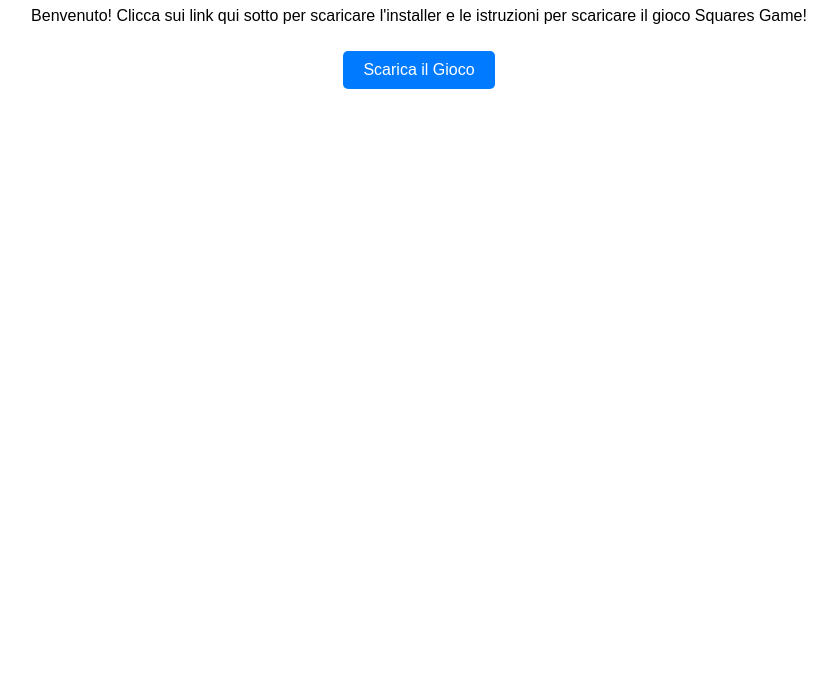
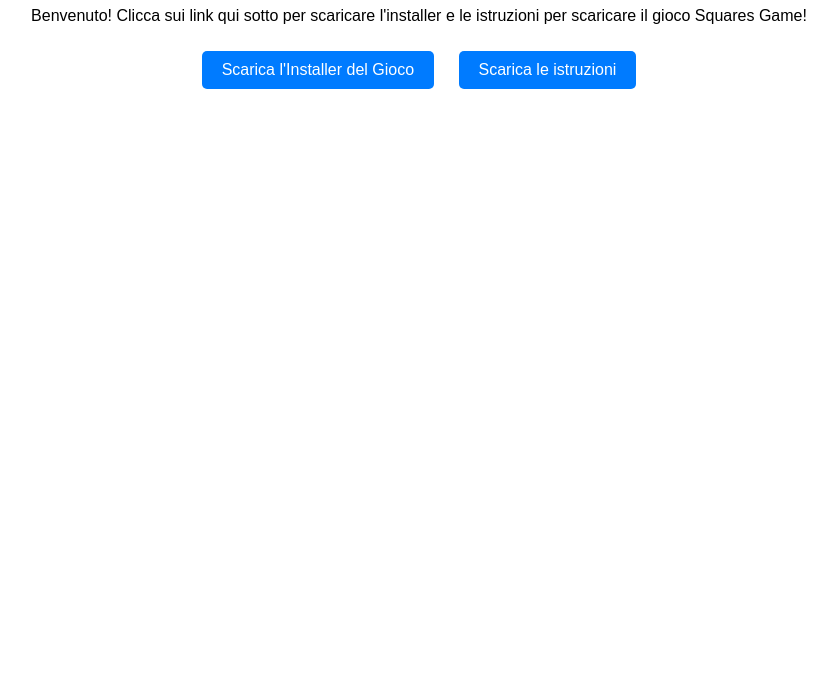
Before and after one commit to errrgiorgione/squares-game, a plain HTML site: page index.html in a window 1280 px wide. Shown: the part 101-800 px from the top of the page, without its empty margins (221-1058 px from the left). Drawn offline with Linux system fonts and the light colour scheme.

Commit message:
Update index.html

```diff
--- a/index.html
+++ b/index.html
@@ -15,7 +15,8 @@
     <div class="container">
         <h1>Scarica i File del Gioco</h1>
         <p>Benvenuto! Clicca sui link qui sotto per scaricare l'installer e le istruzioni per scaricare il gioco Squares Game!</p>
-        <a href="https://github.com/errrgiorgione/squares-game/releases/download/v1.0/game+.zip" class="button" download>Scarica il Gioco</a>
+        <a href="https://github.com/errrgiorgione/squares-game/blob/main/installer.exe" class="button" download>Scarica l'Installer del Gioco</a>
+        <a href="https://github.com/errrgiorgione/squares-game/blob/main/Istruzioni%20-%20READ%20ME" class="button" download>Scarica le istruzioni</a>
     </div>
 </body>
 </html>
```
